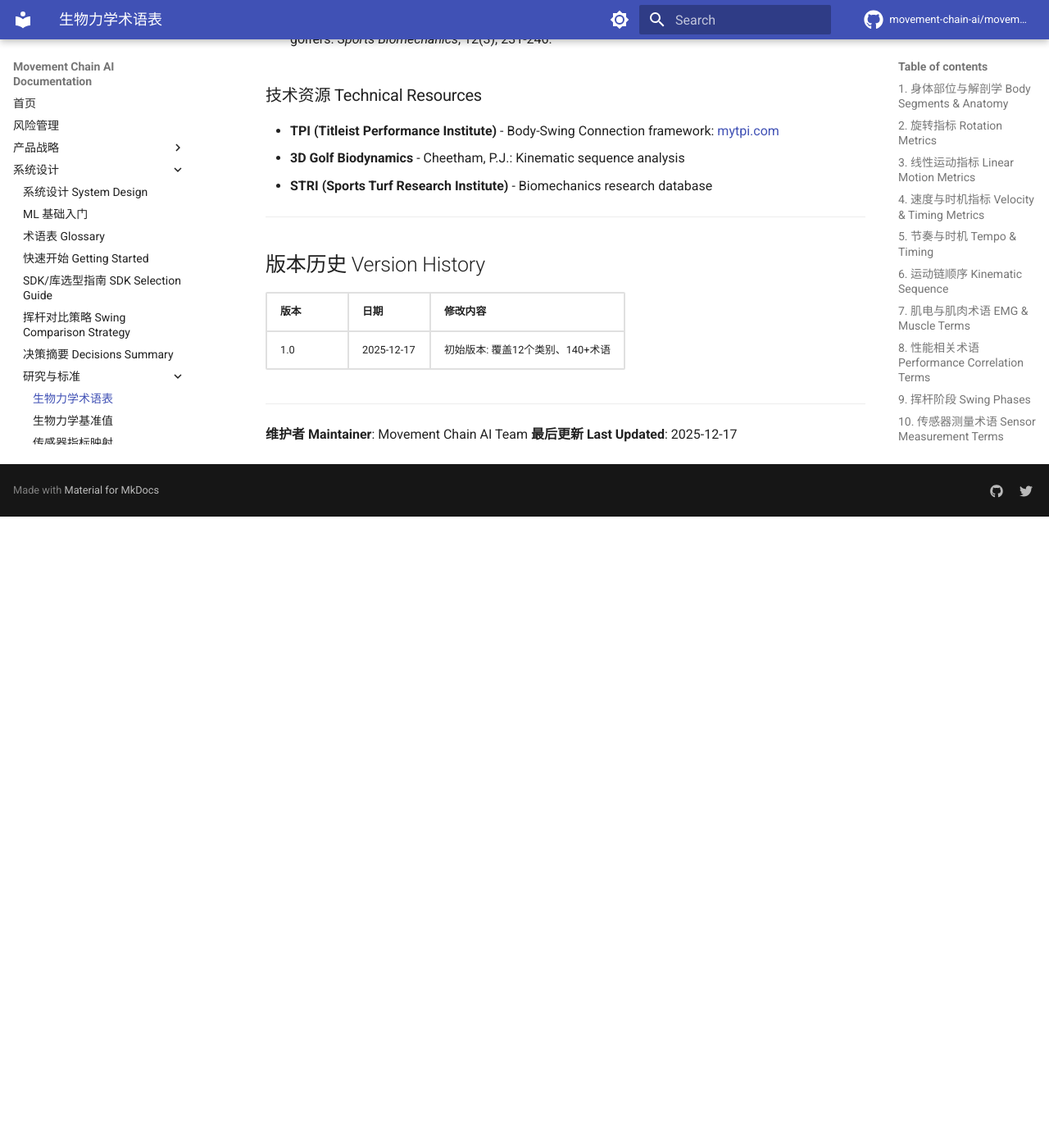
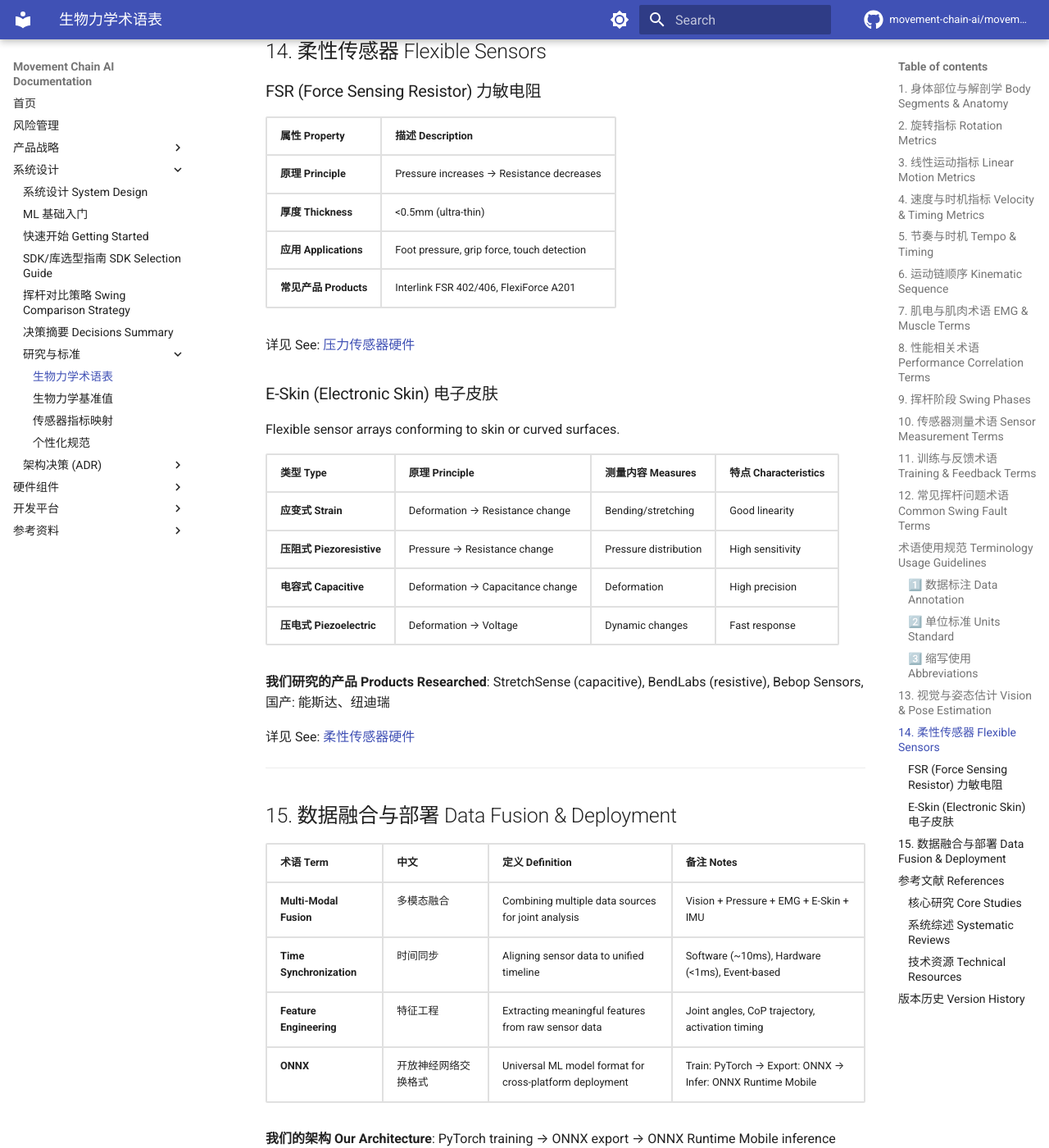
Before and after one commit to movement-chain-ai/movement-chain-docs, an MkDocs documentation site: the page built from docs/zh/design/research/biomechanics-glossary.md, in a window 1280 px wide and 1400 px high, scrolled down 11417 px. Shown: the whole window at 82% size. Built offline with MkDocs 1.6.1 and Material for MkDocs 9.7.7, drawn with Linux system fonts in a browser that asks for light colours; comment, search, counter and statistics services are not loaded; the version menu is left out; before the commit the page ends 12047 px from its top, so only the background shows below that; some of the changed text lies outside the part shown.

Commit message:
docs: merge 00-glossary into biomechanics-glossary
- Consolidate two overlapping glossaries into single source of truth
- Add Vision/Pose Estimation, Flexible Sensors, Data Fusion sections
- Update CLAUDE.md with prerequisites and improved structure
- Remove redundant 00-glossary.md from nav

```diff
--- a/docs/zh/design/research/biomechanics-glossary.md
+++ b/docs/zh/design/research/biomechanics-glossary.md
@@ -222,6 +222,67 @@
 
 ---
 
+## 13. 视觉与姿态估计 Vision & Pose Estimation
+
+| 术语 Term | 中文 | 定义 Definition | 备注 Notes |
+|-----------|------|----------------|-----------|
+| **Pose Estimation** | 姿态估计 | Detecting human body keypoints from images/video | Top-Down vs Bottom-Up approaches |
+| **Keypoint** | 关键点 | Body skeleton joint node (e.g., shoulder, elbow, wrist) | COCO 17-point format standard |
+| **RTMPose** | RTMPose | Real-time pose estimation model from OpenMMLab | RTMPose-m: 75.8% AP, 70+ FPS mobile |
+| **AP (Average Precision)** | 平均精度 | Standard pose estimation accuracy metric; precision averaged across IoU thresholds | `AP@0.5`, `AP@0.75`, mAP |
+| **COCO Format** | COCO格式 | 17-keypoint body format: nose, eyes, ears, shoulders, elbows, wrists, hips, knees, ankles | Industry standard annotation format |
+
+**我们选择 Our Choice**: RTMPose-m (13.6MB model, optimal accuracy/speed trade-off)
+
+详见 See: [视觉软件](../../components/vision/software.md)
+
+---
+
+## 14. 柔性传感器 Flexible Sensors
+
+### FSR (Force Sensing Resistor) 力敏电阻
+
+| 属性 Property | 描述 Description |
+|--------------|-----------------|
+| **原理 Principle** | Pressure increases → Resistance decreases |
+| **厚度 Thickness** | <0.5mm (ultra-thin) |
+| **应用 Applications** | Foot pressure, grip force, touch detection |
+| **常见产品 Products** | Interlink FSR 402/406, FlexiForce A201 |
+
+详见 See: [压力传感器硬件](../../components/pressure-sensors/hardware.md)
+
+### E-Skin (Electronic Skin) 电子皮肤
+
+Flexible sensor arrays conforming to skin or curved surfaces.
+
+| 类型 Type | 原理 Principle | 测量内容 Measures | 特点 Characteristics |
+|-----------|---------------|------------------|---------------------|
+| **应变式 Strain** | Deformation → Resistance change | Bending/stretching | Good linearity |
+| **压阻式 Piezoresistive** | Pressure → Resistance change | Pressure distribution | High sensitivity |
+| **电容式 Capacitive** | Deformation → Capacitance change | Deformation | High precision |
+| **压电式 Piezoelectric** | Deformation → Voltage | Dynamic changes | Fast response |
+
+**我们研究的产品 Products Researched**: StretchSense (capacitive), BendLabs (resistive), Bebop Sensors, 国产: 能斯达、纽迪瑞
+
+详见 See: [柔性传感器硬件](../../components/flexible-sensors/hardware.md)
+
+---
+
+## 15. 数据融合与部署 Data Fusion & Deployment
+
+| 术语 Term | 中文 | 定义 Definition | 备注 Notes |
+|-----------|------|----------------|-----------|
+| **Multi-Modal Fusion** | 多模态融合 | Combining multiple data sources for joint analysis | Vision + Pressure + EMG + E-Skin + IMU |
+| **Time Synchronization** | 时间同步 | Aligning sensor data to unified timeline | Software (~10ms), Hardware (<1ms), Event-based |
+| **Feature Engineering** | 特征工程 | Extracting meaningful features from raw sensor data | Joint angles, CoP trajectory, activation timing |
+| **ONNX** | 开放神经网络交换格式 | Universal ML model format for cross-platform deployment | Train: PyTorch → Export: ONNX → Infer: ONNX Runtime Mobile |
+
+**我们的架构 Our Architecture**: PyTorch training → ONNX export → ONNX Runtime Mobile inference
+
+详见 See: [ONNX Runtime 部署 ADR](../decisions/0006-onnx-runtime-deployment.md)
+
+---
+
 ## 参考文献 References
 
 ### 核心研究 Core Studies
@@ -253,6 +314,7 @@
 | 版本 | 日期 | 修改内容 |
 |------|------|---------|
 | 1.0 | 2025-12-17 | 初始版本: 覆盖12个类别、140+术语 |
+| 1.1 | 2025-12-17 | 合并 00-glossary.md: 新增 §13 视觉/姿态估计, §14 柔性传感器, §15 数据融合 |
 
 ---
 
--- a/mkdocs.yml
+++ b/mkdocs.yml
@@ -115,7 +115,6 @@ nav:
   - 系统设计:
       - design/system-design.md
       - design/ml-basics.md
-      - design/00-glossary.md
       - design/getting-started.md
       - design/sdk-selection.md
       - design/swing-comparison.md
```
Also changed, not shown: CLAUDE.md (+6 -2 lines), docs/zh/design/00-glossary.md (deleted, +0 -366 lines).
